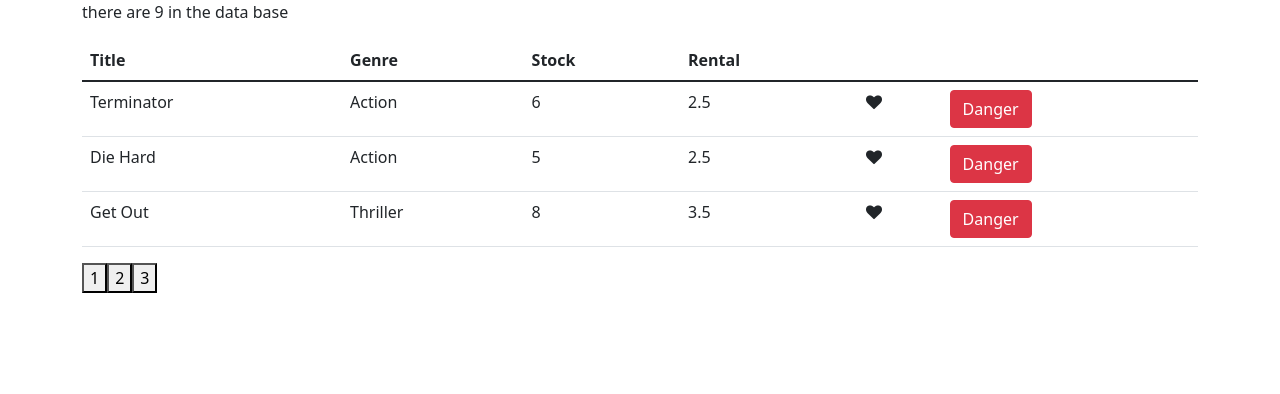
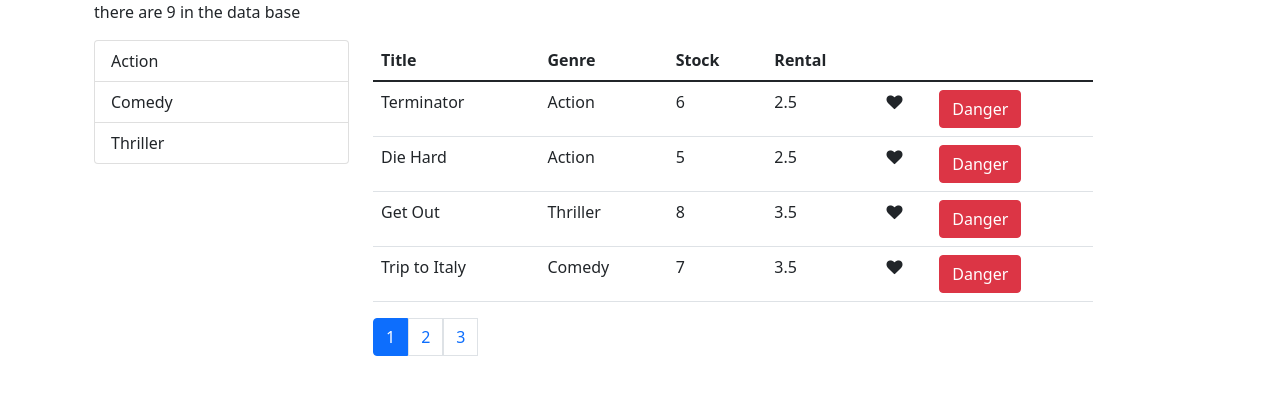
Before and after one commit to syedalirazazaidi/test_pre, a React (Create React App) app: page / in a window 1280 px wide. Shown: the top 394 px of the page. Built offline with nearby package versions, Linux system fonts and the light colour scheme.

Commit message:
add pagination

```diff
--- a/package.json
+++ b/package.json
@@ -9,6 +9,7 @@
     "axios": "^0.26.0",
     "bootstrap": "^5.1.3",
     "font-awesome": "^4.7.0",
+    "lodash": "^4.17.21",
     "react": "^17.0.2",
     "react-dom": "^17.0.2",
     "react-scripts": "5.0.0",
--- /dev/null
+++ b/src/components/common/listinggroup.js
@@ -0,0 +1,23 @@
+import React from "react";
+
+function Listinggroup({ onItemSelect, item, textProperty, valueProperty }) {
+  return (
+    <ul className="list-group">
+      {item.map((item) => (
+        <li
+          onClick={() => onItemSelect(item)}
+          className="list-group-item"
+          key={item[valueProperty]}
+        >
+          {item[textProperty]}
+        </li>
+      ))}
+    </ul>
+  );
+}
+Listinggroup.defaultProps = {
+  textProperty: "name",
+  valueProperty: "_id",
+};
+
+export default Listinggroup;
--- a/src/components/common/pagination.js
+++ b/src/components/common/pagination.js
@@ -3,7 +3,6 @@ import Like from "./like";
 
 const Pagination = ({
   data,
-  RenderComponent,
 
   pageLimit,
   dataLimit,
@@ -11,12 +10,7 @@ const Pagination = ({
 }) => {
   const [pages] = useState(Math.round(data.length / dataLimit));
   const [currentPage, setCurrentPage] = useState(1);
-  //   function changePage(event) {
-  //     const pageNumber = Number(event.target.textContent);
-  //     setCurrentPage(pageNumber);
-  //   }
-  //   console.log(data, "o");
-  console.log(data, "LLLLLLOO");
+
   const toggleLike = (id) => {
     console.log(id);
     setMovie((pre) => {
@@ -140,28 +134,23 @@ const Pagination = ({
       </table>
       <nav aria-label="Page navigation example">
         <ul className="pagination">
-          {/* <li className="page-item">
-            <a className="page-link" href="#">
-              Previous
-            </a>
-          </li> */}
           {getPaginationGroup().map((item, index) => (
-            <button
+            <li
+              className={item === currentPage ? "page-item active" : ""}
               key={index}
-              onClick={changePage}
-              className={`paginationItem ${
-                currentPage === item ? "active" : null
-              }`}
             >
-              <span>{item}</span>
-            </button>
+              <a
+                className="page-link"
+                href="#"
+                key={index}
+                onClick={changePage}
+              >
+                {item}
+              </a>
+            </li>
           ))}
-          {/* <li className="page-item">
-            <a className="page-link" href="#">
-              {currentPage}
-            </a>
-          </li>
-          <li className="page-item">
+
+          {/*<li className="page-item">
             <a className="page-link" href="#">
               2
             </a>
--- a/src/components/movies.js
+++ b/src/components/movies.js
@@ -1,15 +1,20 @@
 import React from "react";
 import Like from "./common/like";
+import Listinggroup from "./common/listinggroup";
 import Pagination from "./common/pagination";
+import { getGenres } from "./services/fakeGenreService";
 import { getMovies } from "./services/fakeMovieService";
 
 function Movie() {
   const [movie, setMovie] = React.useState(getMovies());
-  // const [pages] = useState(Math.round(data.length / dataLimit));
-  // const [currentPage, setCurrentPage] = useState(1);
+  const [genric, setGenric] = React.useState(getGenres());
 
   const deleteButton = (id) => {
     setMovie(movie.filter((del) => del._id !== id));
+  };
+  const handleGenric = (value) => {
+    setGenric(value);
+    // setGenric(value);
   };
   // should work single source of truth-----
   // IMPERATIVE CODE------
@@ -41,37 +46,35 @@ function Movie() {
       );
     });
   };
-  function Post(props) {
-    console.log(props, "l==llllllll");
-    const { genre, title, numberInStock, dailyRentalRate } = props.data;
-    return (
-      <div>
-        <tbody>
-          <tr key={movie._id}>
-            <td>{title}</td>
-            <td>{genre.name}</td>
-            <td>{numberInStock}</td>
-            <td>{dailyRentalRate}</td>
-          </tr>
-        </tbody>
-      </div>
-    );
-  }
 
   if (movie.length === 0) return <p>no movie in the database</p>;
   return (
     <>
-      <p>there are {movie.length} in the data base</p>
-      <Pagination
+      <div className="container ">
+        <div className="row ">
+          <p>there are {movie.length} in the data base</p>
+          <div className="col-3 ">
+            <Listinggroup item={genric} onItemSelect={handleGenric} />
+          </div>
+          <div className="col-8 ">
+            <Pagination
+              data={movie}
+              pageLimit={3}
+              dataLimit={4}
+              setMovie={setMovie}
+            />
+          </div>
+        </div>
+      </div>
+      {/* <Listinggroup /> */}
+      {/* <Pagination
         data={movie}
-        // RenderComponent={Post}
-        // handleClick={toggleLike}
         pageLimit={3}
-        dataLimit={3}
+        dataLimit={4}
         setMovie={setMovie}
-      />
+      /> */}
       {/* <p>there are {movie.length} in the data base</p>
-      <table className="table">
+      <table classNameName="table">
         <thead>
           <tr>
             <th scope="col">Title</th>
```
Also changed, not shown: 1 other file (tests, documents, lock files or other folders).
